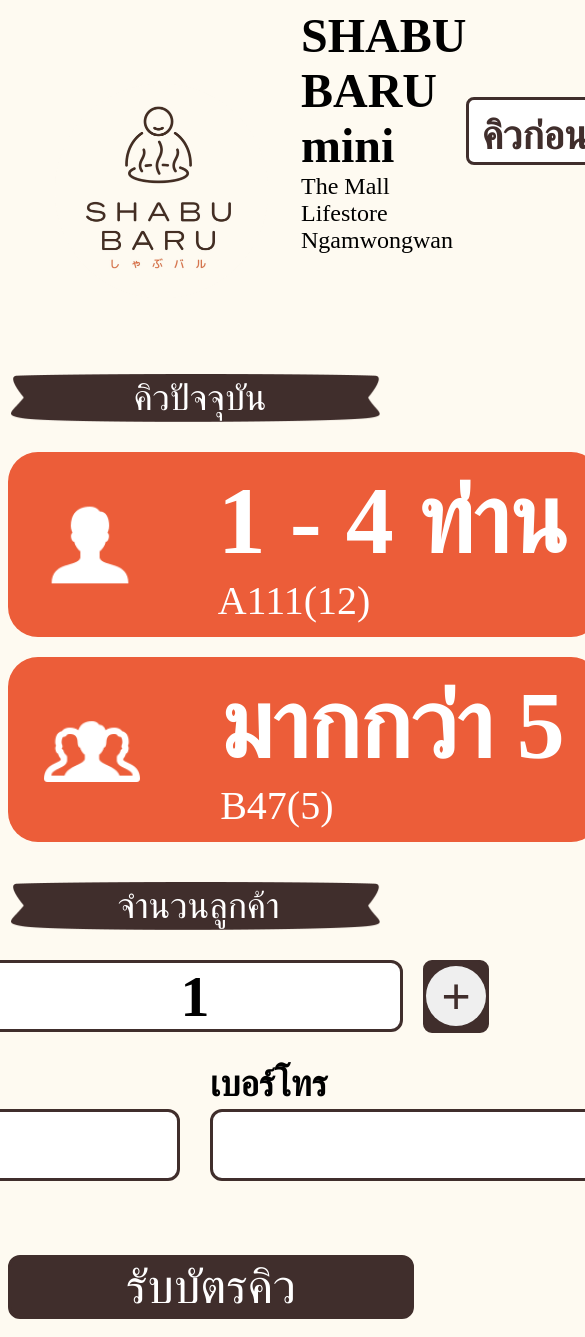
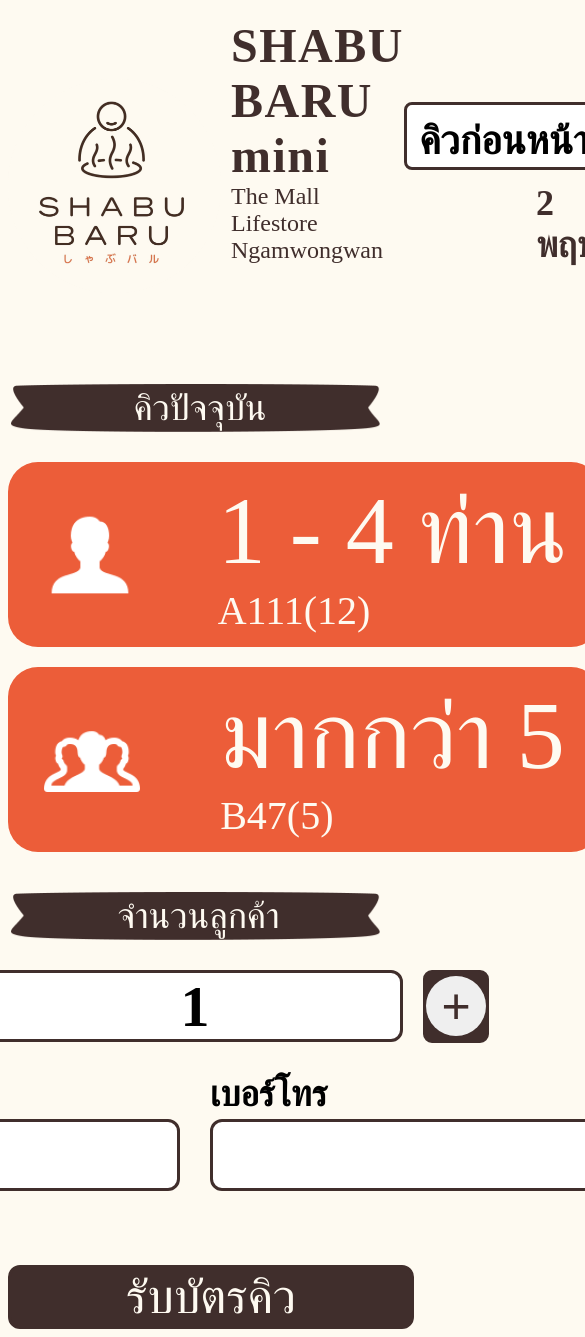
Before and after one commit to arayaya/shabubaru, a React (Vite) app: page /main in a window 390 px wide. Shown: the top 1337 px of the page, 585 px wide, since content can reach past the window. Built offline with nearby package versions, Linux system fonts and the light colour scheme; the HTML template or start-up script is replaced by a standard one; a web font is replaced by a local one.

Commit message:
edit style 2

```diff
--- a/src/assets/css/style.css
+++ b/src/assets/css/style.css
@@ -26,14 +26,17 @@
 }
 
 .logo-name {
+  color: #402e2c;
   font-size: 48px;
   font-weight: bold;
   margin: 0px 0px 0px 0px;
+  letter-spacing: 1.5px;
 }
 
 .detail {
+  color: #402e2c;
   font-size: 24px;
-  font-weight: 400;
+  font-weight: 500;
   margin: 0px 0px 80px 0px;
   padding: 0;
 }
@@ -58,7 +61,7 @@
 }
 
 .p-queue {
-  color: #402e2c;
+  /* color: #402e2c; */
   font-size: 40px;
   font-weight: bold;
   text-align: center;
@@ -103,7 +106,7 @@
 }
 
 .c-queue {
-  color: #ffffff;
+  color: #fefaf1;
   font-size: 36px;
   font-weight: 500;
   /* margin: 0px; */
@@ -144,13 +147,14 @@
 }
 
 .h2-type {
-  color: #ffffff;
+  color: #fefaf1;
   font-size: 96px;
+  font-weight: 500;
   margin: 0px 0px 0px 0px;
 }
 
 .p-type {
-  color: #ffffff;
+  color: #fefaf1;
   font-size: 40px;
   margin: 0px 0px 0px 0px;
 }
@@ -161,7 +165,7 @@
 }
 
 .user {
-  color: #ffffff;
+  color: #fefaf1;
   font-size: 36px;
   /* font-weight: bold; */
   /* margin: 0px; */
@@ -272,14 +276,23 @@
   font-size: 48px;
   /* font-weight: bold; */
   text-align: center;
-  color: #ffffff;
+  color: #fefaf1;
   font-family: "DB HelvethaicaMon X Cond";
 }
 
 /* Responsive */
 @media screen and (max-width: 1024px) {
   .logo {
-    margin: 40px 10px 0px 47px;
+    margin: 20px 10px 0px 0px;
+  }
+
+  .div-loname {
+    margin-left: 0;
+    margin-top: 10px;
+  }
+
+  .queue {
+    margin: 0px 20px 80px 0px;
   }
 
   .content-container {
```
